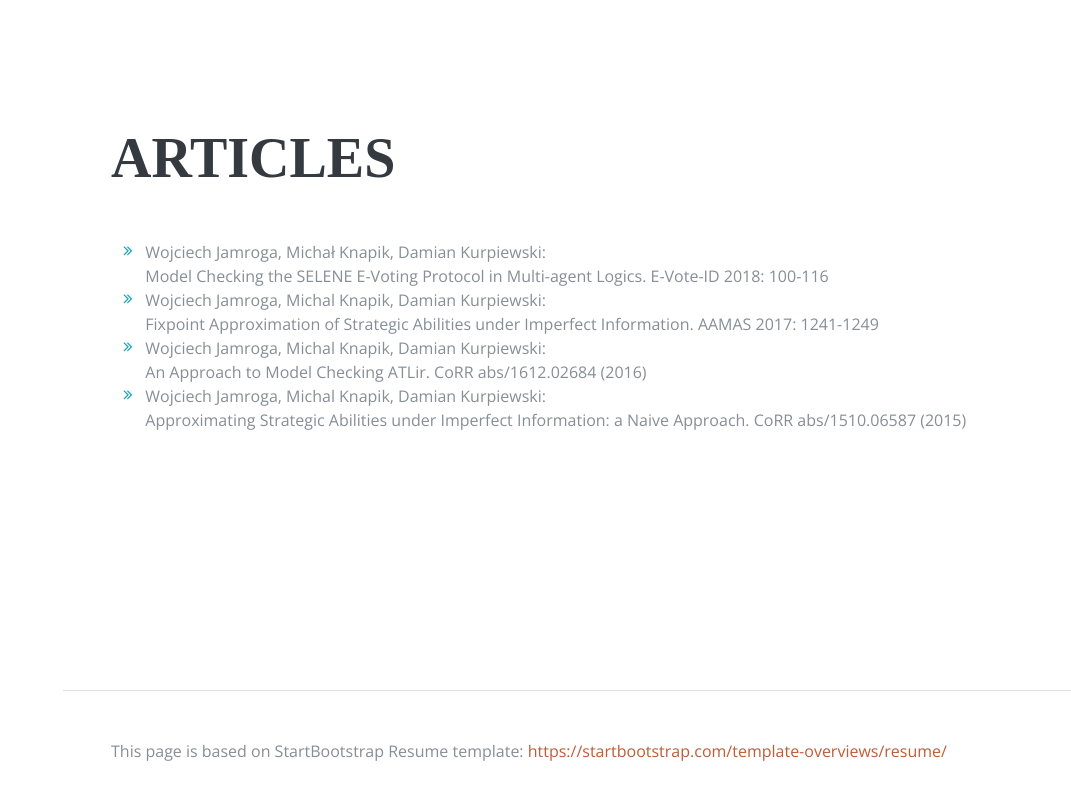
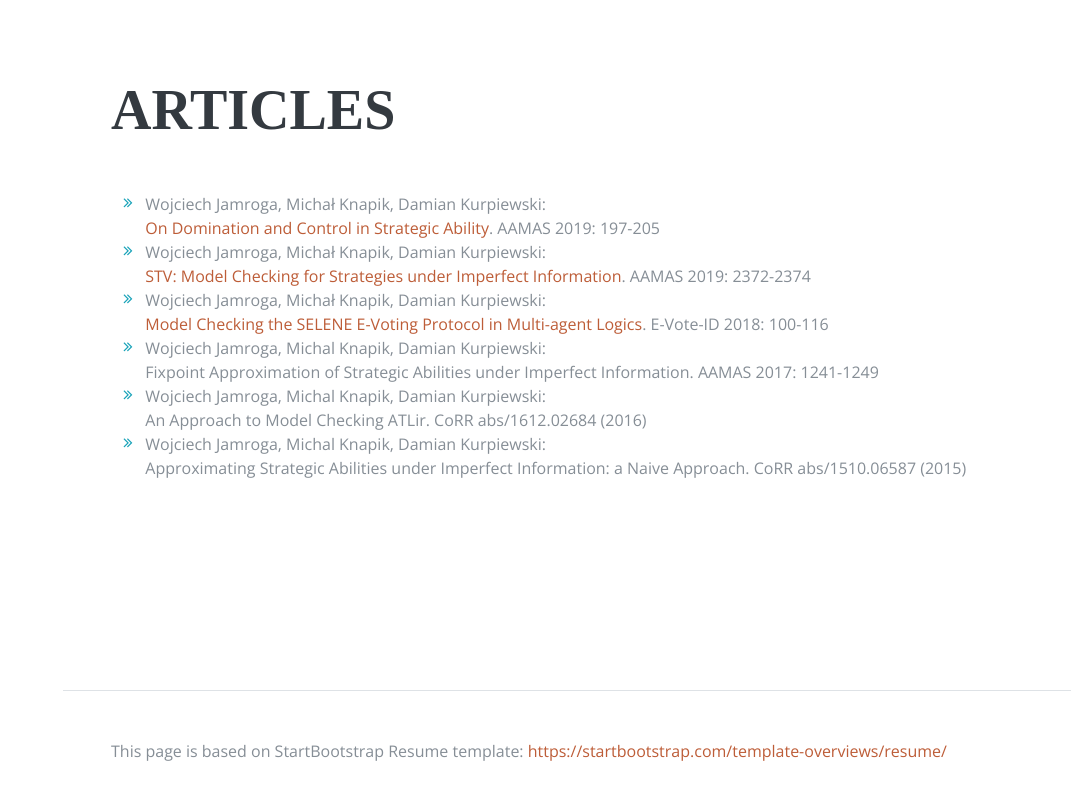
Before and after one commit to blackbat13/blackbat13.github.io, a plain HTML site: page index-en.html in a window 1280 px wide. Shown: the part 3434-4234 px from the top of the page, without its empty margins (209-1280 px from the left). Drawn offline with nearby package versions, Linux system fonts and the light colour scheme; a web font is replaced by a local one.

Commit message:
Added links to some articles

```diff
--- a/index-en.html
+++ b/index-en.html
@@ -334,7 +334,17 @@
                 <li>
                     <i class="fa-li fa fa-angle-double-right text-info"></i>
                     Wojciech Jamroga, Michał Knapik, Damian Kurpiewski: <br>
-                    Model Checking the SELENE E-Voting Protocol in Multi-agent Logics. E-Vote-ID 2018: 100-116
+                    <a href="http://www.ifaamas.org/Proceedings/aamas2019/pdfs/p197.pdf">On Domination and Control in Strategic Ability</a>. AAMAS 2019: 197-205
+                </li>
+                <li>
+                    <i class="fa-li fa fa-angle-double-right text-info"></i>
+                    Wojciech Jamroga, Michał Knapik, Damian Kurpiewski: <br>
+                    <a href="http://www.ifaamas.org/Proceedings/aamas2019/pdfs/p2372.pdf">STV: Model Checking for Strategies under Imperfect Information</a>. AAMAS 2019: 2372-2374
+                </li>
+                <li>
+                    <i class="fa-li fa fa-angle-double-right text-info"></i>
+                    Wojciech Jamroga, Michał Knapik, Damian Kurpiewski: <br>
+                    <a href="https://home.ipipan.waw.pl/w.jamroga/papers/SeleneMAS.pdf">Model Checking the SELENE E-Voting Protocol in Multi-agent Logics</a>. E-Vote-ID 2018: 100-116
                 </li>
                 <li>
                     <i class="fa-li fa fa-angle-double-right text-info"></i>
```
Also changed, not shown: index.html (+3 -3 lines).
